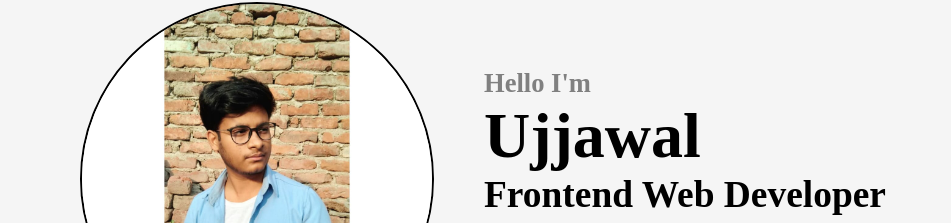
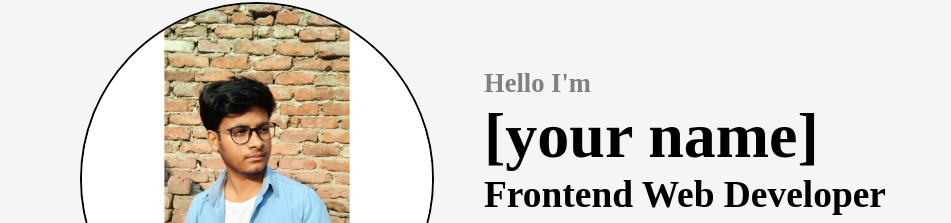
Before and after one commit to Ujjawal-04/Portfolio-Structure-and-Format, a Next.js app: page / in a window 1280 px wide. Shown: the part 195-418 px from the top of the page, without its empty margins (160-1111 px from the left). Built offline with nearby package versions, Linux system fonts and the light colour scheme.

Commit message:
Update Navbar.jsx

```diff
--- a/src/app/Components/Navbar/Navbar.jsx
+++ b/src/app/Components/Navbar/Navbar.jsx
@@ -35,15 +35,15 @@ const Navbar = () => {
         <img src="IMG-20200513-WA0051.jpg" alt="this is a picture" height="350px" width="350px" className={styles.img}/>
         <div className={styles.desc}>
         <h5>Hello I'm </h5>
-        <h1>Ujjawal</h1>
+        <h1>[your name]</h1>
         <h3>Frontend Web Developer</h3>
         <div className={styles.file}>
-        <a href="resume.pdf" download="resume.pdf">Download CV</a>
+        <a href="" download="resume.pdf">Download CV</a>
         <a href="#Contact">Contact Me</a>
         </div>
         <div className={styles.account}>
-          <a href="https://github.com/Ujjawal-04" target='_blank'><img src="github.png" alt="github profile" height="50px" width="50px"/></a>
-          <a href="https://www.linkedin.com/in/ujjawal-5b86a8291" target='_blank'><img src="linkedin.png" alt="Linkedin profile" height="50px" width="50px"/></a>
+          <a href="" target='_blank'><img src="github.png" alt="github profile" height="50px" width="50px"/></a>
+          <a href="" target='_blank'><img src="linkedin.png" alt="Linkedin profile" height="50px" width="50px"/></a>
         </div>
         </div>
     </div>
```
